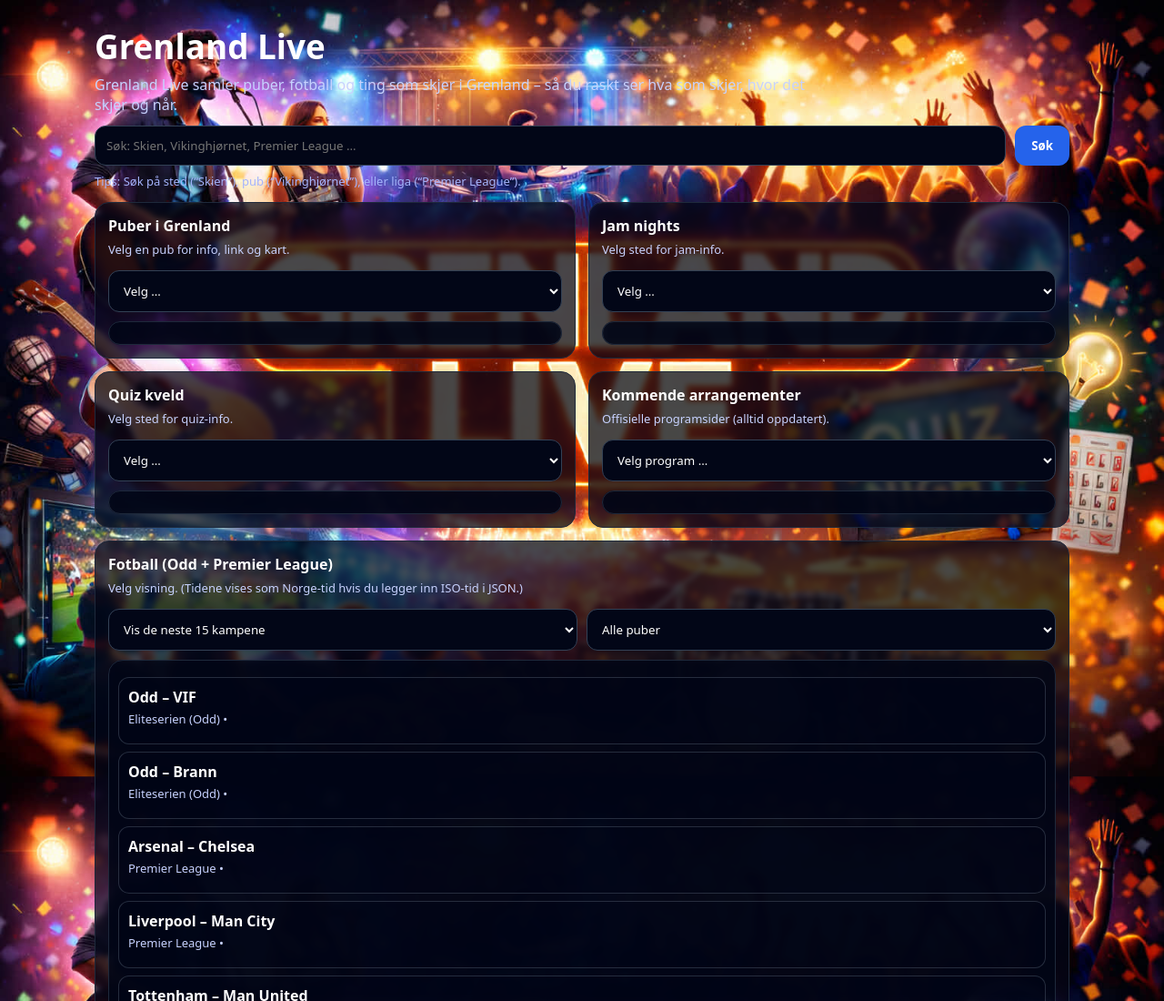
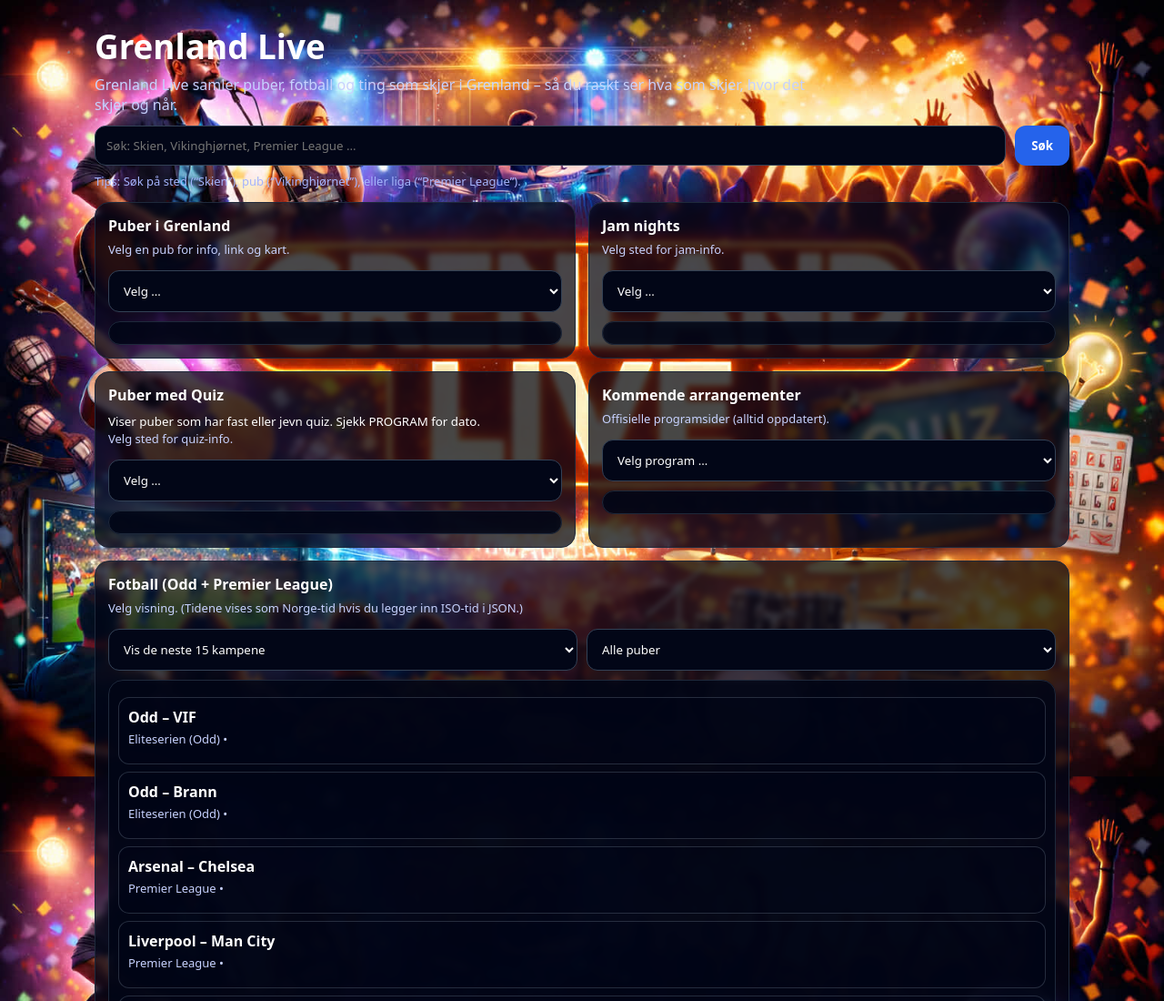
Before and after one commit to Ch1mmyS/Grenland-Live, a plain HTML site: page index.html in a window 1280 px wide. Shown: the top 1100 px of the page at 91% size. Drawn offline with Linux system fonts and the light colour scheme.

Commit message:
Update index.html

```diff
--- a/index.html
+++ b/index.html
@@ -44,7 +44,10 @@
 
       <!-- QUIZ -->
       <div class="card">
-        <div class="title">Quiz kveld</div>
+        <div class="title">Puber med Quiz</div>
+        <small class="muted">
+  Viser puber som har fast eller jevn quiz. Sjekk PROGRAM for dato.
+</small>
         <div class="meta">Velg sted for quiz-info.</div>
         <select id="quizSelect" class="glSelect">
           <option value="">Velg quiz-sted …</option>
```
